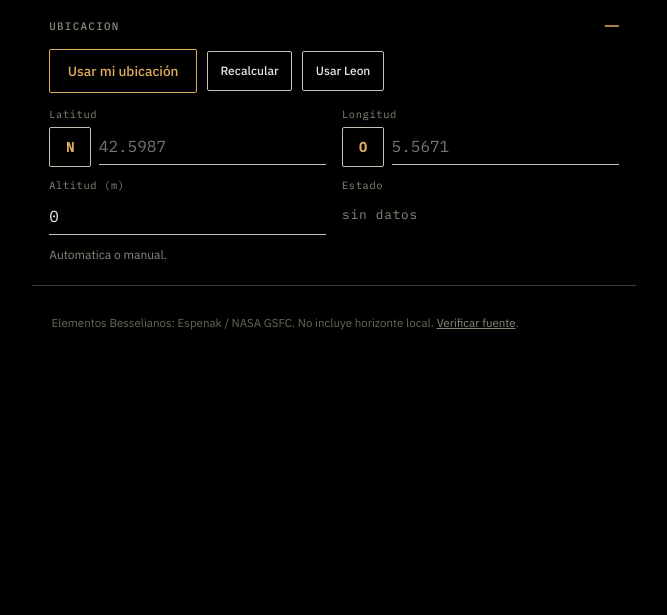
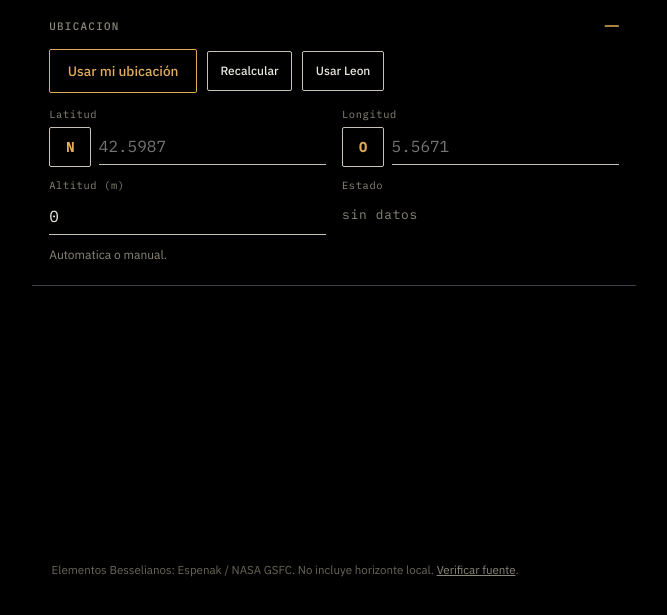
Before and after one commit to ikerfermar/EclipseTimer, a plain HTML site: page index.html in a window 1280 px wide. Shown: the part 141-756 px from the top of the page, without its empty margins (306-973 px from the left). Drawn offline with Linux system fonts and the light colour scheme.

Commit message:
Pruebas VIII

```diff
--- a/app.js
+++ b/app.js
@@ -279,6 +279,13 @@ function applyPostLocationLayout() {
   COLLAPSIBLE_POST_LOCATION_IDS.forEach((sectionId) => {
     setSectionOpen(sectionId, false);
   });
+
+  const main = $("main-section");
+  if (main && !main.hidden) {
+    requestAnimationFrame(() => {
+      main.scrollIntoView({ behavior: "smooth", block: "start" });
+    });
+  }
 }
 
 function cancelLocateRequest(statusMsg, statusClass) {
--- a/styles.css
+++ b/styles.css
@@ -31,6 +31,8 @@ body {
   color: var(--paper);
   font-family: "IBM Plex Sans", sans-serif;
   -webkit-font-smoothing: antialiased;
+  display: flex;
+  flex-direction: column;
   min-height: 100vh;
   min-height: 100dvh;
   padding-bottom: calc(2.5rem + env(safe-area-inset-bottom));
@@ -38,6 +40,10 @@ body {
 }
 
 .wrap {
+  width: 100%;
+  flex: 1;
+  display: flex;
+  flex-direction: column;
   max-width: 640px;
   margin: 0 auto;
   padding: 0 1.1rem;
@@ -549,6 +555,7 @@ body.kiosk .contact .desc {
 }
 
 footer {
+  margin-top: auto;
   padding: 1.75rem 1.25rem 2.5rem;
   font-size: 0.72rem;
   color: #6b6759;
```
